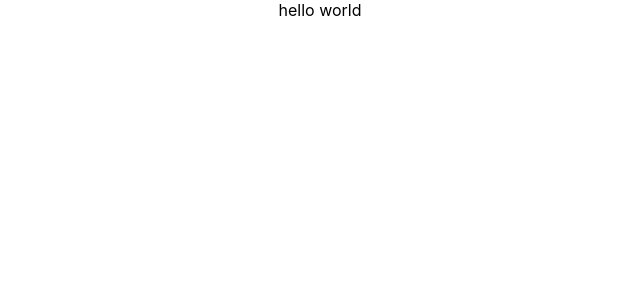
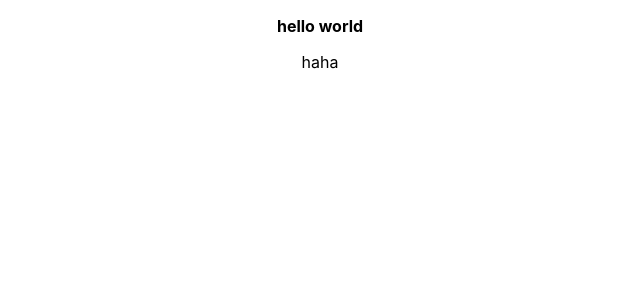
Before and after one commit to phat-trien-ung-dung-web-4conheo/front-end, a React (Create React App) app: page / in a window 1280 px wide. Shown: the top 300 px of the page, without its empty margins (320-960 px from the left). Built offline with nearby package versions, Linux system fonts and the light colour scheme.

Commit message:
test haha

```diff
--- a/src/App.js
+++ b/src/App.js
@@ -2,7 +2,13 @@ import logo from "./logo.svg";
 import "./App.css";
 
 function App() {
-  return <div className="App">hello world</div>;
+  return (
+    <div className="App">
+      <p>
+        <strong>hello world</strong> <p>haha</p>
+      </p>
+    </div>
+  );
 }
 
 export default App;
```
